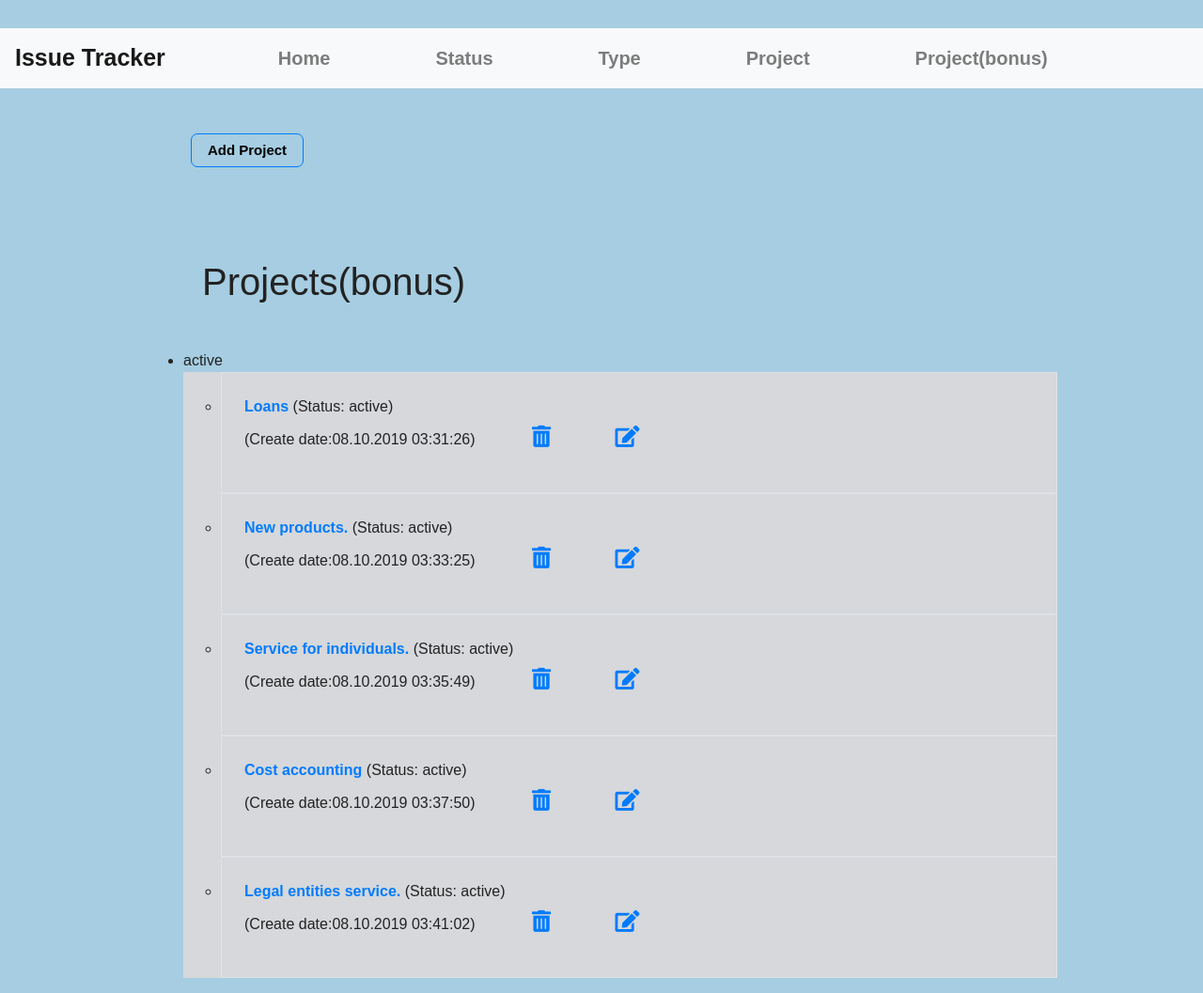
After one commit to Aisuluu1405/python_group_3_homework_49_Aisulu_Dzhusupova, a Django app: page /project_new/ in a window 1280 px wide. The commit adds this page. Shown: the whole page at 94% size. Run offline with Django 3.2, Linux system fonts and the light colour scheme; data comes from the database, SQL or seed files in the repository; some libraries are stand-ins or nearby versions.

Commit message:
Добавила в меню ссылку 'Project(bonus)', создала два отдельных списка для проектов со статусом 'active', 'closed'. Проекты при удалении не удаляются, а меняют статус на 'closed'. Для закрытых проектов убрала ссылки на редактирование, удаление и добавление задач.

```diff
--- a/source/main/urls.py
+++ b/source/main/urls.py
@@ -19,7 +19,8 @@ from django.urls import path
 from webapp.views import IndexView, IssueView, IssueCreateView, IssueEditView, IssueDeleteView, IssueProjectCreateView,\
     StatusIndexView, StatusCreateView, StatusEditView, StatusDeleteView,\
     TypeIndexView, TypeCreateView, TypeEditView, TypeDeleteView,\
-    ProjectIndexView, ProjectView, ProjectCreateView, ProjectEditView, ProjectDeleteView
+    ProjectIndexView, ProjectView, ProjectCreateView, ProjectEditView, ProjectDeleteView, ProjectIndexNewView,\
+    ProjectNewView, ProjectNewDeleteView
 
 urlpatterns = [
     path('admin/', admin.site.urls),
@@ -41,5 +42,8 @@ urlpatterns = [
     path('project/add/', ProjectCreateView.as_view(), name='project_add'),
     path('project/<int:pk>/edit/', ProjectEditView.as_view(), name='project_edit'),
     path('project/delete/<int:pk>/', ProjectDeleteView.as_view(), name='project_delete'),
-    path('project/<int:pk>/add_issue/', IssueProjectCreateView.as_view(), name='project_issue_add')
+    path('project/<int:pk>/add_issue/', IssueProjectCreateView.as_view(), name='project_issue_add'),
+    path('project_new/', ProjectIndexNewView.as_view(), name='project_new_index'),
+    path('project_new/<int:pk>/', ProjectNewView.as_view(), name='project_new_detail'),
+    path('project_new/delete/<int:pk>', ProjectNewDeleteView.as_view(), name='project_new_delete'),
 ]
--- a/source/webapp/forms.py
+++ b/source/webapp/forms.py
@@ -24,4 +24,4 @@ class TypeForm(forms.ModelForm):
 class ProjectForm(forms.ModelForm):
     class Meta:
         model = Project
-        fields = ['project', 'specification']
+        exclude = ['date_create', 'date_update']
--- a/source/webapp/templates/base.html
+++ b/source/webapp/templates/base.html
@@ -28,13 +28,15 @@
       <li class="nav-item ml-5 mr-5">
         <a class="nav-link font-weight-bolder" href="{% url 'status_index'%}">Status</a>
       </li>
-        <li class="nav-item ml-5 mr-5">
+      <li class="nav-item ml-5 mr-5">
         <a class="nav-link font-weight-bolder" href="{% url 'type_index' %}">Type</a>
       </li>
-        <li class="nav-item ml-5 mr-5">
+      <li class="nav-item ml-5 mr-5">
         <a class="nav-link font-weight-bolder" href="{% url 'project_index'%}">Project</a>
       </li>
-
+      <li class="nav-item ml-5 mr-5">
+        <a class="nav-link font-weight-bolder" href="{% url 'project_new_index'%}">Project(bonus)</a>
+      </li>
     </ul>
   </div>
 </nav>
--- a/source/webapp/templates/issue/index.html
+++ b/source/webapp/templates/issue/index.html
@@ -1,11 +1,12 @@
 {% extends 'base.html' %}
 
 {% block content %}
-    <a href="{% url 'issue_add' %}" class="btn btn-outline-primary  m-4">Add Issue</a>
+    <h1> Issues </h1>
+{#    <a href="{% url 'issue_add' %}" class="btn btn-outline-primary  m-4">Add Issue</a>#}
         {% if is_paginated %}
             {% include 'partial/pagination.html' %}
         {% endif %}
-           <div class="container_index pt-3 pb-5">
+           <div class="container_index pt-5 pb-5">
             <div class="row">
                 <div class="col-12">
                     <table class="table">
--- a/source/webapp/templates/project/detail.html
+++ b/source/webapp/templates/project/detail.html
@@ -5,6 +5,7 @@
 {%  block content %}
     <div class="jumbotron mt-5 bg-info">
         <h1 class="title_card display-5 font-weight-bold">{{ project.project }}.</h1>
+        <p class="lead">Status: {{ project.status }}</p>
         <p class="pre">{{ project.specification }}</p>
         <p class="lead">Create date: {{ project.date_create| date:'d.m.Y H:i:s'}}</p>
         <p><a href="{% url 'project_edit' project.pk %}" class="btn btn-outline-dark" >Edit</a>
--- a/source/webapp/templates/project/index.html
+++ b/source/webapp/templates/project/index.html
@@ -19,6 +19,7 @@
                             <th scope="col">Project</th>
                             <th scope="col">Create project</th>
                             <th scope="col">Update project</th>
+                            <th scope="col">Project status</th>
 
                             <th scope="col"></th>
                         </tr>
@@ -30,6 +31,7 @@
                                 <td><a href="{% url 'project_detail' project.pk %}">{{ project.project}}</td>
                                 <td>{{ project.date_create| date:'d.m.Y H:i:s'  }}</td>
                                 <td>{{ project.date_update| date:'d.m.Y H:i:s' }}</td>
+                                <td>{{ project.status}}</td>
 
                                 <td><p><a href="{% url 'project_delete' project.pk %}"><i class="fas fa-trash-alt"></i></a>
                                        <a href="{% url 'project_edit' project.pk %}"><i class="fas fa-edit"></i></a></p> </td>
--- /dev/null
+++ b/source/webapp/templates/project/index_project_new.html
@@ -0,0 +1,37 @@
+{% extends 'base.html' %}
+{% block title %}Projects{% endblock %}
+{% block content %}
+    <a href="{% url 'project_add' %}" class="btn btn-outline-primary  m-5">Add Project</a>
+    <div class="type text-left">
+        <h1>Projects(bonus)</h1>
+    </div>
+<div class="container_index pt-5">
+<div class="row2">
+{% regroup projects by status as status_list %}
+<ul>
+  {% for status in status_list %}
+      <li>{{ status.grouper }}
+        <ul class="status table-secondary ">
+        {% for item in status.list %}
+            {% if item.status == 'active'  %}
+                <li class="table-bordered p-4">
+                    <a href="{% url 'project_new_detail' item.pk %}"><b>{{ item.project}}</b> </a> (Status: {{ item.status }}) <br>
+                    <div class="links">
+                        <p>(Create date:{{ item.date_create| date:'d.m.Y H:i:s' }})
+                        <a href="{% url 'project_new_delete' item.pk %}"><i class="fas fa-trash-alt ml-5"></i></a>
+                            <a href="{% url 'project_edit' item.pk %}"><i class="fas fa-edit ml-5"></i></a></p>
+                    </div>
+            {% else%}
+                <li class="table-bordered p-4 word-spacing">
+                    <a href="{% url 'project_new_detail' item.pk %}"><b>{{ item.project}}</b> </a> (Status: {{ item.status }})
+                    <p>(Create date:{{ item.date_create| date:'d.m.Y H:i:s' }})
+            {% endif %}
+                </li>
+       {% endfor %}
+      </ul>
+    </li>
+  {% endfor %}
+</ul>
+</div>
+</div>
+{% endblock %}
--- a/source/webapp/views/__init__.py
+++ b/source/webapp/views/__init__.py
@@ -4,4 +4,5 @@ from .status_views import StatusIndexView, StatusCreateView, StatusEditView, Sta
 
 from .type_views import TypeIndexView, TypeCreateView, TypeEditView, TypeDeleteView
 
-from .project_views import ProjectIndexView, ProjectView, ProjectCreateView, ProjectEditView, ProjectDeleteView
+from .project_views import ProjectIndexView, ProjectView, ProjectCreateView, ProjectEditView, ProjectDeleteView,\
+    ProjectIndexNewView, ProjectNewView, ProjectNewDeleteView
--- a/source/webapp/views/project_views.py
+++ b/source/webapp/views/project_views.py
@@ -13,9 +13,28 @@ class ProjectIndexView(ListView):
     ordering = ('date_create')
 
 
+class ProjectIndexNewView(ListView):
+    template_name = 'project/index_project_new.html'
+    context_object_name = 'projects'
+    model = Project
+    ordering = ('date_create')
+
+
 class ProjectView(DetailView):
     model = Project
     template_name = 'project/detail.html'
+    context_object_name = 'project'
+
+    def get_context_data(self, **kwargs):
+        context = super().get_context_data(**kwargs)
+        issues = context['project'].issues.order_by('-create')
+        context['issues'] = issues
+        return context
+
+
+class ProjectNewView(DetailView):
+    model = Project
+    template_name = 'project/detail_new.html'
     context_object_name = 'project'
 
     def get_context_data(self, **kwargs):
@@ -57,5 +76,12 @@ class ProjectDeleteView(DeleteView):
         except ProtectedError:
             return render(request, self.template)
 
-#
-#
+
+class ProjectNewDeleteView(UpdateView):
+    model = Project
+    success_url = reverse_lazy('project_new_index')
+
+    def get(self, request, *args, **kwargs):
+        object = self.model.objects.filter(pk=kwargs.get('pk'))
+        object.update(status='closed')
+        return redirect(self.success_url)
```
Also changed, not shown: source/webapp/templates/project/detail_new.html (added, +28 -0 lines), source/webapp/templates/status/delete.html (deleted, +0 -13 lines), source/webapp/templates/type/delete.html (deleted, +0 -13 lines), source/webapp/views/issue_views.py (line endings or trailing spaces).
